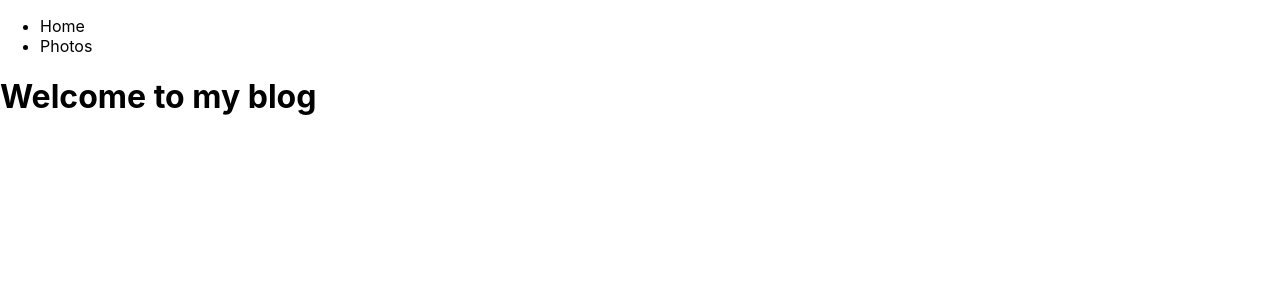
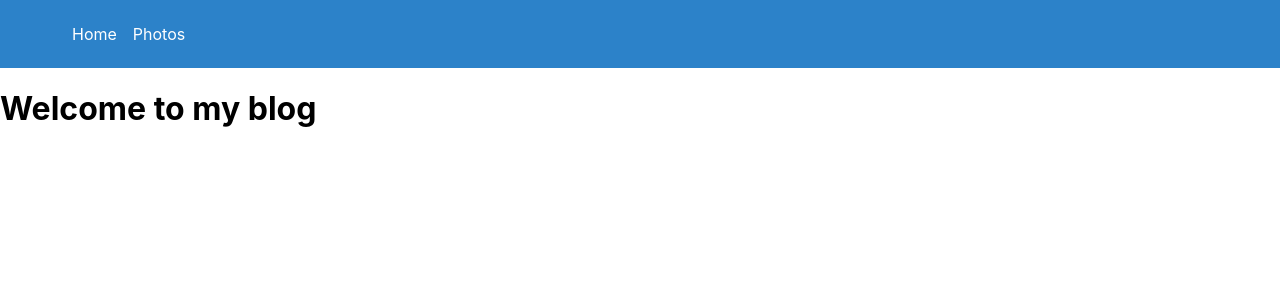
Before and after one commit to Polarvear/NextJsDrill, a Next.js app: page / in a window 1280 px wide. Shown: the top 300 px of the page. Built offline with nearby package versions, Linux system fonts and the light colour scheme.

Commit message:
header 완성

```diff
--- /dev/null
+++ b/components/Layout.js
@@ -0,0 +1,23 @@
+import Nav from './Nav'
+import Head from 'next/head'
+
+const Layout = ({children}) => { // 기본적으로 prop으로 넘겨받음
+    return ( //title 공유 My blog 로
+
+        <>
+        <Head>
+              <title>My Blog</title>
+              <meta keyword="My Blog powered by Next js" />
+              <meta contens="My Blog powered by Next js" />
+            </Head>
+            <Nav />
+            <div>
+                {children}
+            </div>
+
+
+        </>
+    )
+}
+
+export default Layout
--- /dev/null
+++ b/components/Nav.js
@@ -0,0 +1,22 @@
+import Link  from "next/link"
+import navStyles from '../styles/Nav.module.css'
+const Nav = () => {
+    return (
+        <nav className={navStyles.nav}>
+          <ul>
+            <li>
+              <Link  href='/'>
+              <a>Home</a>
+              </Link>
+            </li>
+            <li>
+              <Link href='/photos'>
+              <a >Photos</a>
+              </Link>
+            </li>
+          </ul>
+        </nav>
+    )
+}
+
+export default Nav
--- a/pages/_app.js
+++ b/pages/_app.js
@@ -1,7 +1,13 @@
 import '../styles/globals.css'
+import Layout from '../components/Layout'
 
 function MyApp({ Component, pageProps }) {
-  return <Component {...pageProps} />
+  return (
+    <Layout>
+    <Component {...pageProps} />
+    </Layout>
+  )
+
 }
 
 export default MyApp
--- a/pages/index.js
+++ b/pages/index.js
@@ -5,23 +5,7 @@
 export default function Home() { // 핫리로드 기능
   return (
     <div>
-      <ul>
-        <li>
-          <Link  href='/'>
-          <a>Home</a>
-          </Link>
-        </li>
-        <li>
-          <Link href='/photos'>
-          <a >Photos</a>
-          </Link>
-        </li>
-      </ul>
-      <Head>
-        <title>My Blog</title>
-        <meta keyword="My Blog powered by Next js" />
-        <meta contens="My Blog powered by Next js" />
-      </Head>
+
       <h1>Welcome to my blog</h1>
     </div>
   )
--- a/pages/photos.js
+++ b/pages/photos.js
@@ -1,8 +1,9 @@
-import React from "react";
+import HeadInfo from "../components/HeadeInfo"
 
 const photos = () => { // 라우팅이 굉장히 쉽다.
     return (
         <div>
+            <HeadInfo title="My Blog Photos"/>
             <h1>My photos</h1>
         </div>
     )
--- /dev/null
+++ b/styles/Nav.module.css
@@ -0,0 +1,13 @@
+.nav {
+    padding: 0.5rem 1rem;
+    background: #2c82c9;
+}
+
+.nav ul {
+    display: flex;
+}
+
+.nav li {
+    margin-left: 1rem;
+    color: #fff;
+}
--- a/styles/globals.css
+++ b/styles/globals.css
@@ -15,6 +15,10 @@
   box-sizing: border-box;
 }
 
+ul {
+  list-style: none;
+}
+
 @media (prefers-color-scheme: dark) {
   html {
     color-scheme: dark;
```
Also changed, not shown: components/HeadeInfo.js (added, +18 -0 lines).
